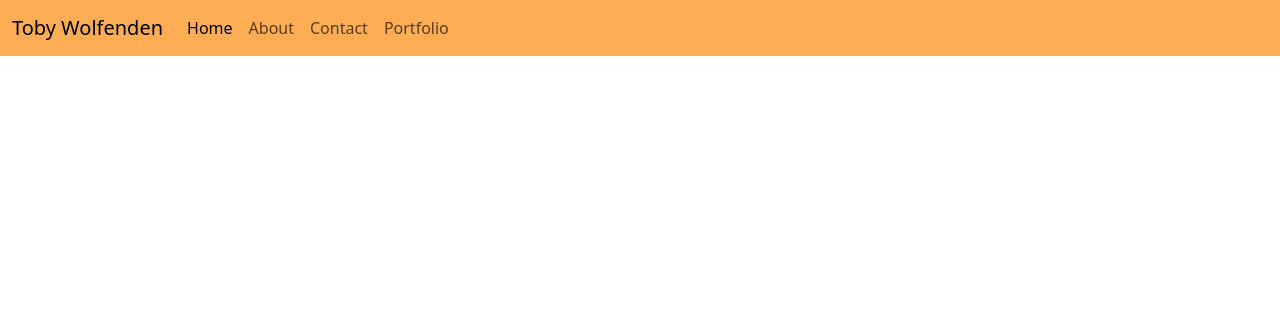
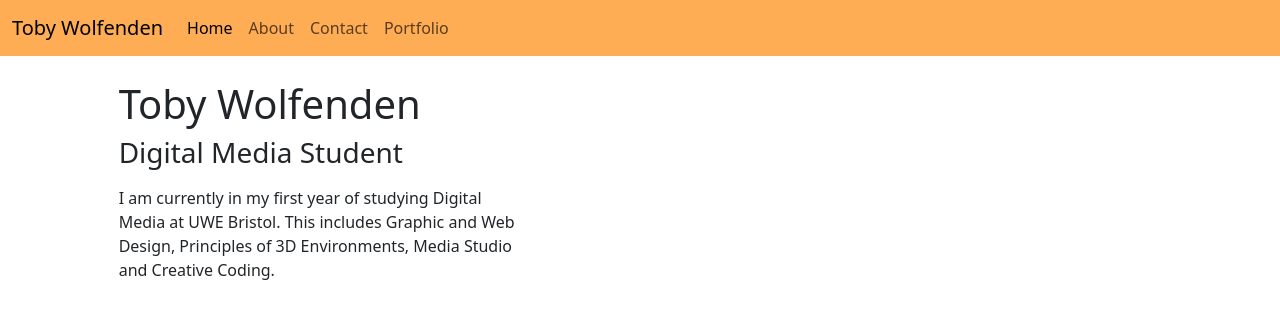
Before and after one commit to TobyWolfenden/GWDSPortfolio, a plain HTML site: page index.html in a window 1280 px wide. Drawn offline with Linux system fonts and the light colour scheme.

Commit message:
Added columns

```diff
--- a/index.html
+++ b/index.html
@@ -41,4 +41,25 @@
 
 
     </header>
+
+<div class="container-fluid">
+  <div class="row">
+    <div class="col-md-1">
+
+    </div>
+    <div class="col-md-4">
+      <img src="" class="img-fluid">
+      <h1>Toby Wolfenden</h1>
+      <h3>Digital Media Student</h3>
+      <p></p>I am currently in my first year of studying Digital Media
+at UWE Bristol. This includes Graphic and Web Design, Principles of 3D Environments, Media Studio and Creative Coding.  </p>
+
+    </div>
+    <div class="col-md-4">
+     <div class="row mb-3">
+
+
+    </div>
+  </div>
+</div>
 </body>
```
